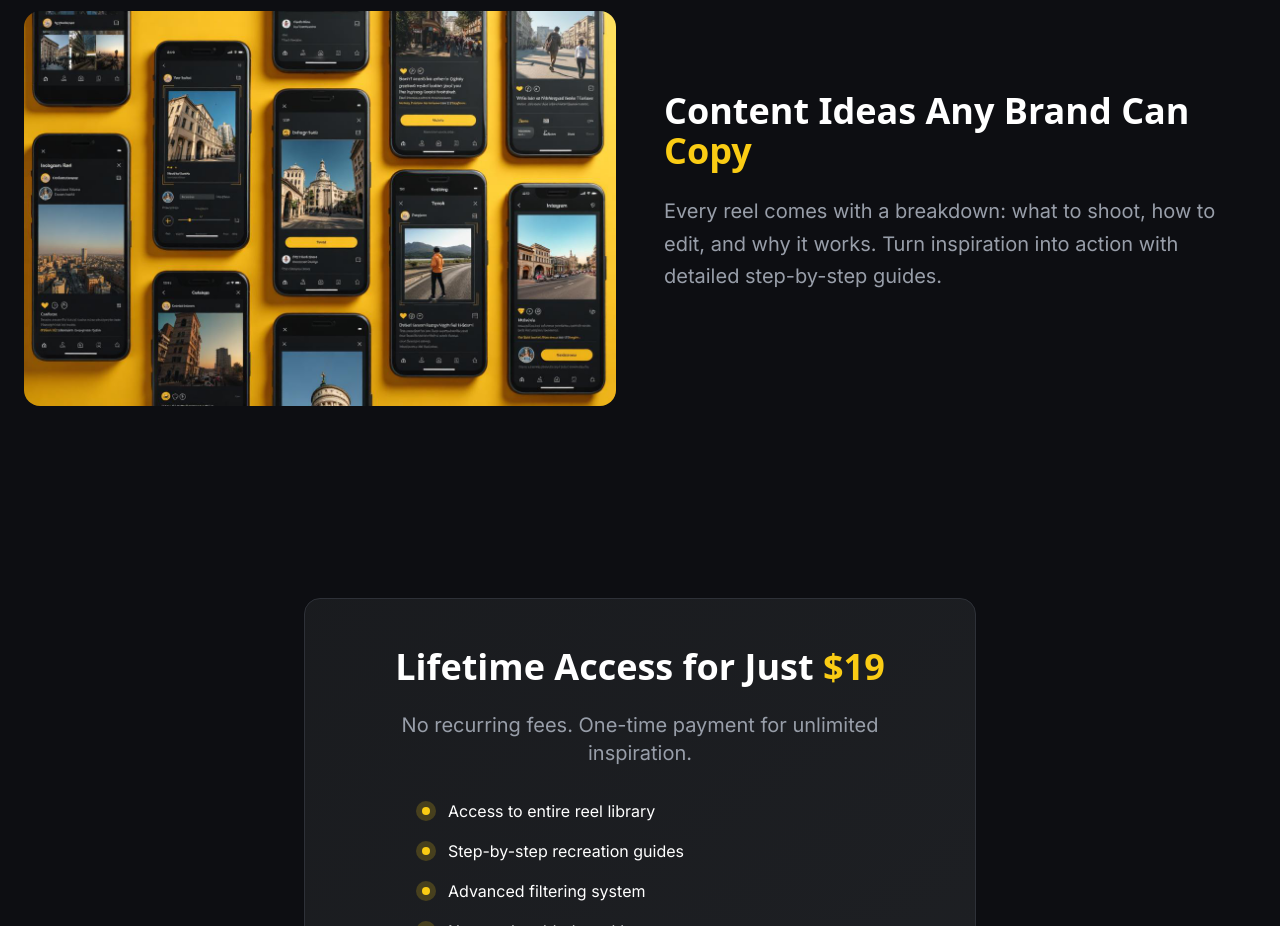
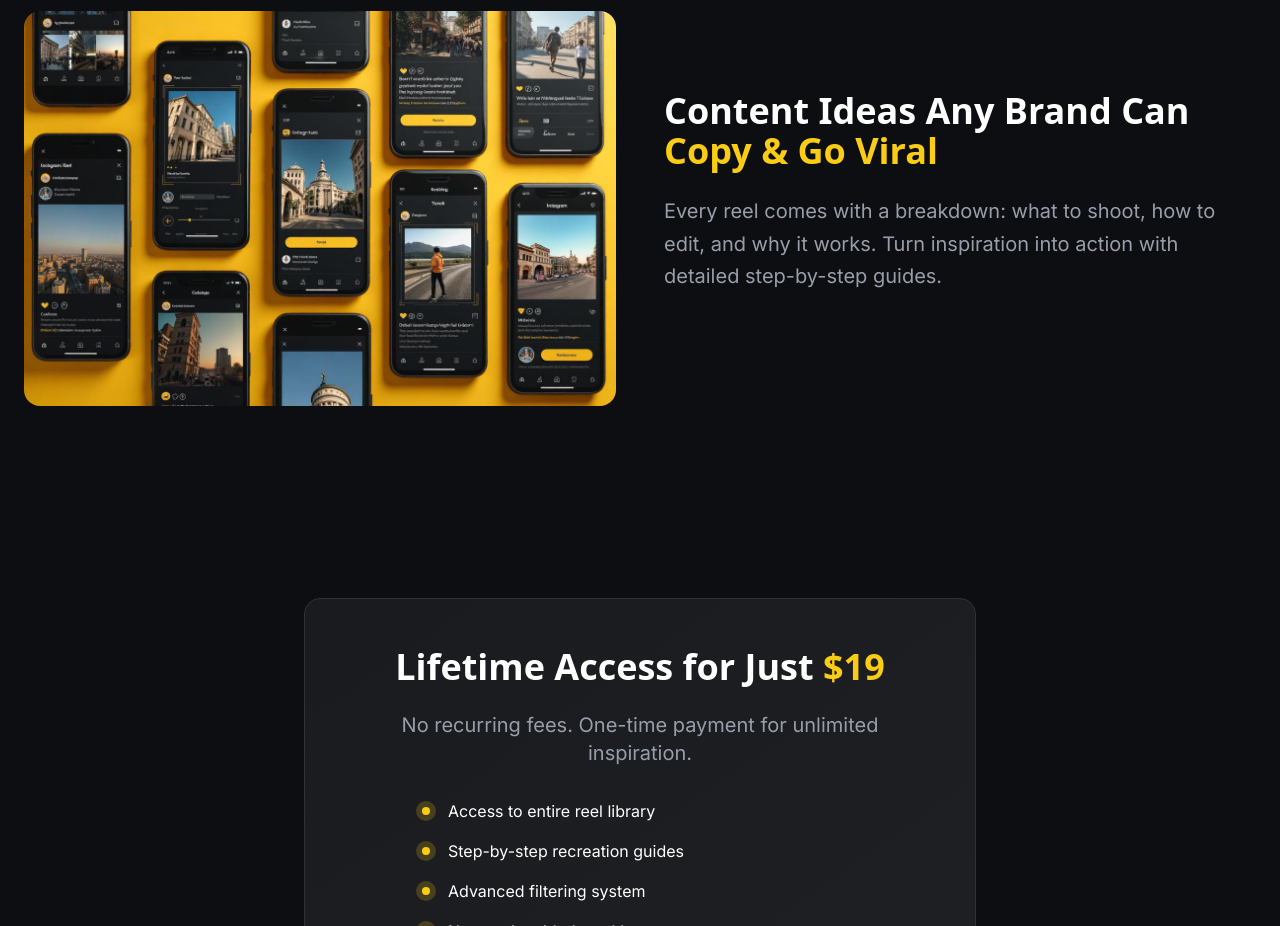
Before and after one commit to explodingreels/exploding-reels-library-live, a React (Vite) app: page / in a window 1280 px wide. Shown: the part 2360-3286 px from the top of the page. Built offline with nearby package versions, Linux system fonts and the light colour scheme; the HTML template or start-up script is replaced by a standard one; a web font is replaced by a local one.

Commit message:
Update Index.tsx

```diff
--- a/src/pages/Index.tsx
+++ b/src/pages/Index.tsx
@@ -266,7 +266,7 @@ const Index = () => {
 
   <div className="order-1 lg:order-2">
     <h3 className="font-satoshi font-black text-3xl md:text-4xl mb-6">
-      Content Ideas Any Brand Can <span className="text-primary">Copy</span>
+      Content Ideas Any Brand Can <span className="text-primary">Copy & Go Viral</span>
     </h3>
     <p className="text-xl text-muted-foreground mb-8 leading-relaxed">
       Every reel comes with a breakdown: what to shoot, how to edit, and why it works. Turn inspiration into action with detailed step-by-step guides.
```
